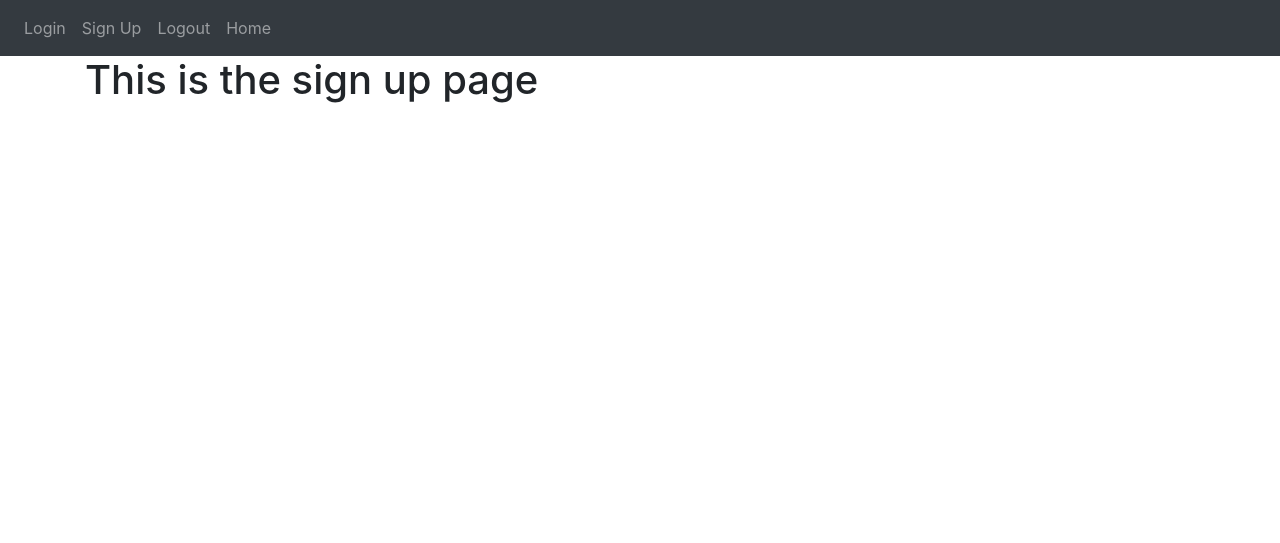
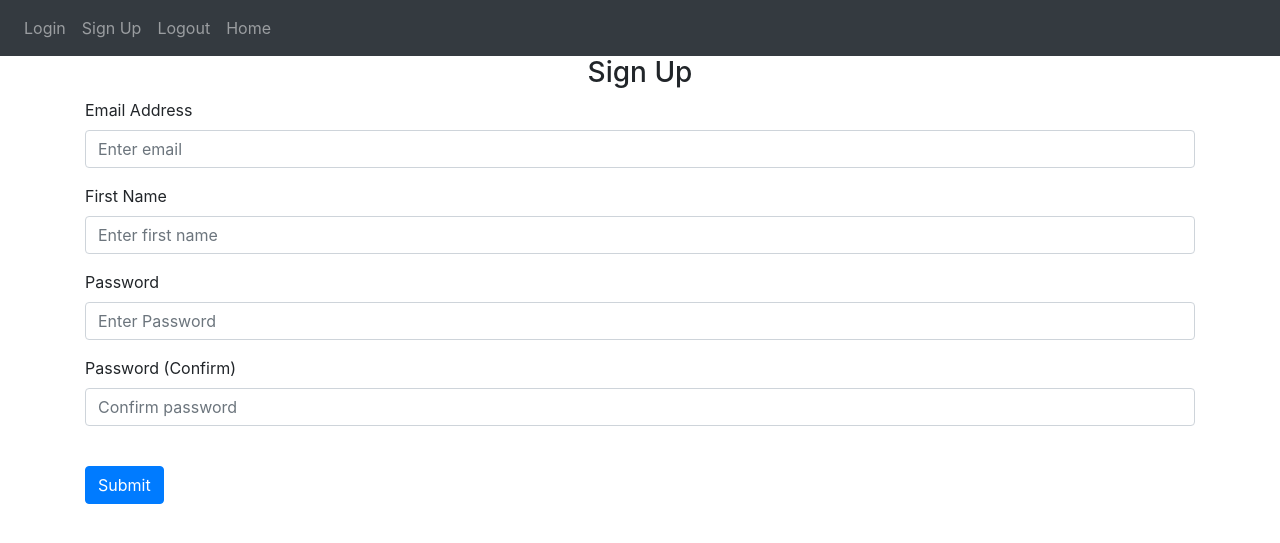
Before and after one commit to SudhanshuChahal/flask-web-app, a Flask app: page /sign-up in a window 1280 px wide. Shown: the top 543 px of the page. Run offline with Flask 3, Linux system fonts and the light colour scheme; some libraries are stand-ins or nearby versions.

Commit message:
message flashing in the signup page done

```diff
--- a/website/auth.py
+++ b/website/auth.py
@@ -1,15 +1,35 @@
-from flask import Blueprint, render_template
+from flask import Blueprint, render_template, request, flash
 
 auth = Blueprint('auth',__name__)
 
-@auth.route('/login')
+
+@auth.route('/login', methods=['GET', 'POST'])
 def login():
     return render_template("login.html", boolean = True)
+
 
 @auth.route('/logout')
 def logout():
     return "<p>Logout</p>"
 
-@auth.route('/sign-up')
+
+@auth.route('/sign-up', methods=['GET', 'POST'])
 def sign_up():
+    if  request.method =='POST':
+        email= request.form.get('email')
+        firstName= request.form.get('firstName')
+        password1=request.form.get('password1')
+        password2=request.form.get('password2')
+
+        if len(email) < 4:
+            flash('Email must be greater than 3 characters.', category='error')
+        elif len(firstName) < 2:
+            flash('First name must be greater than 1 character.', category='error')
+        elif password1 != password2:
+           flash('Passwords don\'t match.', category='error')
+        elif len(password1) < 7:
+            flash('password must be greater than 6 characters.', category='error')
+        else:
+            flash('Account created successfully!.', category='success')
+
     return render_template("sign_up.html")
--- a/website/templates/base.html
+++ b/website/templates/base.html
@@ -36,6 +36,29 @@
                 </div>
             </div>
         </nav>
+
+        {% with messages= get_flashed_messages(with_categories=true) %}
+        {% if messages %}
+            {% for category, message in messages%}
+            {% if category == 'error'%}
+            <div class="alert alert-danger alter-dismissable fade show" role="alert">
+                {{message}}
+                <button type="button" class="close" data-dismiss="alert">
+                    <span aria-hidden="true">&times;</span>
+                </button>
+            </div>
+            {% else %}
+            <div class="alert alert-success alter-dismissable fade show" role="alert">
+                {{message}}
+                <button type="button" class="close" data-dismiss="alert">
+                    <span aria-hidden="true">&times;</span>
+                </button>
+            </div>
+            {% endif%}
+            {% endfor%}
+        {% endif %}
+        {% endwith %}
+
             <div class="container">
             {% block content %}
             {% endblock%}
--- a/website/templates/sign_up.html
+++ b/website/templates/sign_up.html
@@ -1,5 +1,48 @@
 {% extends "base.html" %} {% block title %}Sign Up{% endblock %}
-
 {% block content%}
-<h1>This is the sign up page</h1>
+<form method="POST">
+    <h3 align="center">Sign Up</h3>
+    <div class="form-group">
+        <label for="email">Email Address</label>
+        <input
+            type="email"
+            class="form-control"
+            id="email"
+            name="email"
+            placeholder="Enter email"
+        />
+    </div>
+    <div class="form-group">
+        <label for="firstName">First Name</label>
+        <input
+            type="text"
+            class="form-control"
+            id="firstName"
+            name="firstName"
+            placeholder="Enter first name"
+        />
+    </div>
+    <div class="form-group">
+        <label for="password1">Password</label>
+        <input
+            type="Password"
+            class="form-control"
+            id="password1"
+            name="password1"
+            placeholder="Enter Password"
+        />
+    </div>
+    <div class="form-group">
+        <label for="password2">Password (Confirm)</label>
+        <input
+            type="password"
+            class="form-control"
+            id="password2"
+            name="password2"
+            placeholder="Confirm password "
+        />
+    </div>
+    <br />
+    <button type="submit" class="btn btn-primary">Submit</button>
+</form>
 {% endblock%}
```
Also changed, not shown: website/templates/login.html (+25 -2 lines).
